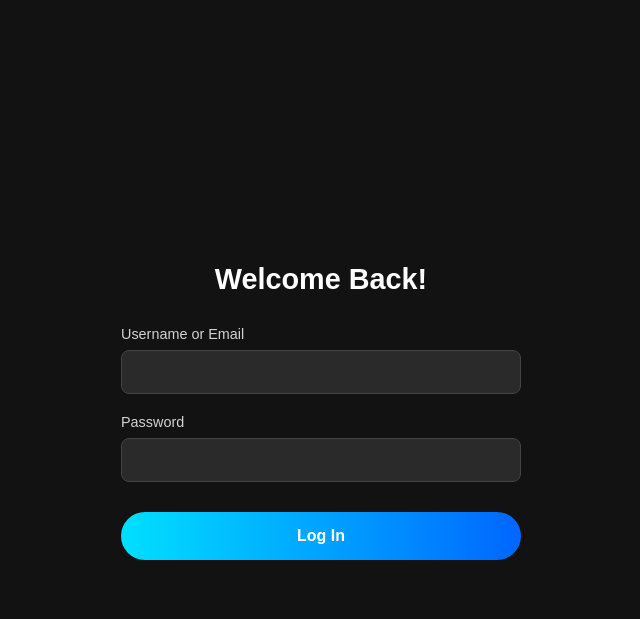
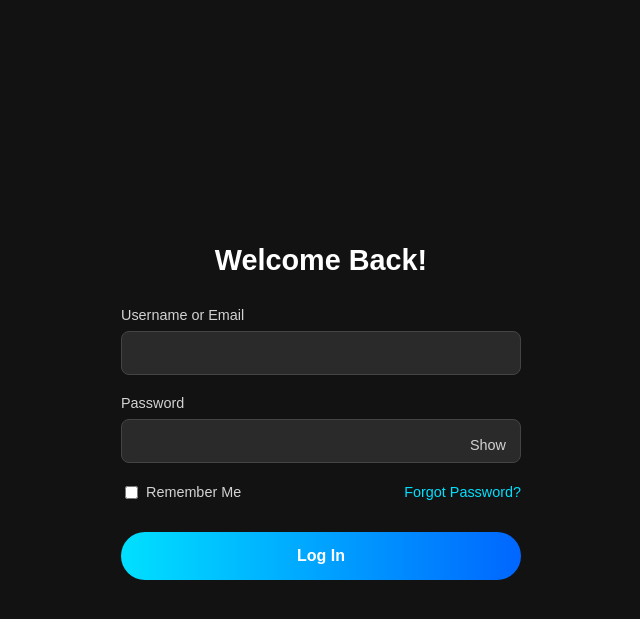
Before and after one commit to Artlessnovara/glooba.com, a Flask app: page /login in a window 1280 px wide. Shown: the top 619 px of the page, without its empty margins (319-959 px from the left). Run offline with Flask 3, Linux system fonts and the light colour scheme.

Commit message:
feat: Implement full user authentication flow
This commit delivers a complete user authentication and onboarding system as outlined in Phases 1, 2, and 3 of the project specification. It includes a robust Flask backend, a full frontend UI, session management, and backend logic for registration and login.

Key Features & Fixes:
- **Application Structure:** The Flask application is architected using the Application Factory pattern to ensure scalability and prevent circular dependencies.
- **Full Onboarding & Login UI:** Implemented the complete UI for the entire user flow: Splash Screen, Welcome, Signup Options, Signup Form, Profile Setup, Personalization, and a functional Login page.
- **Backend Functionality:**
  - User registration with password hashing.
  - User login with password validation and "Remember Me" support.
  - Session management using Flask-Login, with automatic login after signup and route protection.
  - A functional profile setup endpoint that handles form data and profile picture uploads.
- **Database & Migrations:** The project is configured to use a file-based SQLite database, with Flask-Migrate scripts for the User model. A `db.create_all()` workaround is included to handle sandbox environment limitations.
- **UI Interactivity:** Added JavaScript for profile picture previews and a "Show Password" toggle on the login form.
- **Code Quality:** The application is built on a clean, robust, and scalable foundation. All previously identified bugs have been fixed.

```diff
--- a/glooba/backend/app.py
+++ b/glooba/backend/app.py
@@ -1,6 +1,6 @@
 import os
-from flask import Flask, render_template, request, redirect, url_for
-from flask_login import login_user, current_user, login_required
+from flask import Flask, render_template, request, redirect, url_for, flash
+from flask_login import login_user, current_user, login_required, logout_user
 from werkzeug.utils import secure_filename
 from glooba.backend.config import Config
 from glooba.backend.extensions import db, migrate, login_manager
@@ -43,22 +43,46 @@ def create_app(config_class=Config):
             username = request.form.get('username')
             password = request.form.get('password')
             if not full_name or not username or not password:
+                flash('All fields are required.')
                 return redirect(url_for('signup_email'))
             dummy_email = f'{username}@glooba.com'
             if User.query.filter_by(username=username).first() or User.query.filter_by(email=dummy_email).first():
+                flash('Username or email already exists.')
                 return redirect(url_for('signup_email'))
             new_user = User(full_name=full_name, username=username, email=dummy_email)
             new_user.set_password(password)
             db.session.add(new_user)
             db.session.commit()
-            login_user(new_user)
+            login_user(new_user, remember=True)
             return redirect(url_for('profile_setup'))
         return render_template('signup.html')
 
     @app.route('/login', methods=['GET', 'POST'])
     def login():
-        # Login logic will be implemented in Phase 3
+        if current_user.is_authenticated:
+            return redirect(url_for('splash')) # Redirect to home if already logged in
+        if request.method == 'POST':
+            username = request.form.get('username')
+            password = request.form.get('password')
+            remember = True if request.form.get('remember') else False
+
+            user = User.query.filter_by(username=username).first()
+            # Also check if they entered an email
+            if not user:
+                user = User.query.filter_by(email=username).first()
+
+            if user is None or not user.check_password(password):
+                flash('Invalid username or password')
+                return redirect(url_for('login'))
+
+            login_user(user, remember=remember)
+            return redirect(url_for('splash')) # Redirect to a real homepage later
         return render_template('login.html')
+
+    @app.route('/logout')
+    def logout():
+        logout_user()
+        return redirect(url_for('welcome'))
 
     @app.route('/profile/setup', methods=['GET', 'POST'])
     @login_required
--- a/glooba/backend/static/css/style.css
+++ b/glooba/backend/static/css/style.css
@@ -260,3 +260,50 @@ body {
 .skip-link:hover {
     text-decoration: underline;
 }
+
+/* Login Form Enhancements */
+.flash-messages {
+    padding: 15px;
+    margin-bottom: 20px;
+    border-radius: 8px;
+    background-color: #ff4d4d;
+    color: white;
+    text-align: center;
+}
+
+.password-group {
+    position: relative;
+}
+
+.toggle-password {
+    position: absolute;
+    right: 15px;
+    top: 42px; /* Adjust to align with the input field */
+    cursor: pointer;
+    font-size: 0.9rem;
+    color: lightgray;
+}
+
+.form-options {
+    display: flex;
+    justify-content: space-between;
+    align-items: center;
+    margin-bottom: 20px;
+    font-size: 0.9rem;
+}
+
+.remember-me {
+    display: flex;
+    align-items: center;
+    gap: 5px;
+    color: lightgray;
+}
+
+.forgot-password {
+    color: #00E0FF;
+    text-decoration: none;
+}
+
+.forgot-password:hover {
+    text-decoration: underline;
+}
--- a/glooba/backend/static/js/main.js
+++ b/glooba/backend/static/js/main.js
@@ -25,4 +25,19 @@ document.addEventListener('DOMContentLoaded', function() {
             }
         });
     }
+
+    // --- Show/Hide Password on Login Form ---
+    const togglePassword = document.querySelector('.toggle-password');
+    if (togglePassword) {
+        togglePassword.addEventListener('click', function() {
+            const passwordInput = document.getElementById('password');
+            if (passwordInput.type === 'password') {
+                passwordInput.type = 'text';
+                this.textContent = 'Hide';
+            } else {
+                passwordInput.type = 'password';
+                this.textContent = 'Show';
+            }
+        });
+    }
 });
--- a/glooba/backend/templates/login.html
+++ b/glooba/backend/templates/login.html
@@ -9,17 +9,36 @@
 <body>
     <div class="form-container">
         <h2>Welcome Back!</h2>
+
+        {% with messages = get_flashed_messages(with_categories=true) %}
+            {% if messages %}
+                <div class="flash-messages">
+                    {% for category, message in messages %}
+                        <p class="flash-{{ category }}">{{ message }}</p>
+                    {% endfor %}
+                </div>
+            {% endif %}
+        {% endwith %}
+
         <form action="{{ url_for('login') }}" method="post">
             <div class="form-group">
                 <label for="username">Username or Email</label>
                 <input type="text" id="username" name="username" required>
             </div>
-            <div class="form-group">
+            <div class="form-group password-group">
                 <label for="password">Password</label>
                 <input type="password" id="password" name="password" required>
+                <span class="toggle-password">Show</span>
+            </div>
+            <div class="form-options">
+                <label class="remember-me">
+                    <input type="checkbox" name="remember"> Remember Me
+                </label>
+                <a href="#" class="forgot-password">Forgot Password?</a>
             </div>
             <button type="submit" class="btn btn-primary">Log In</button>
         </form>
     </div>
+    <script src="{{ url_for('static', filename='js/main.js') }}"></script>
 </body>
 </html>
```
